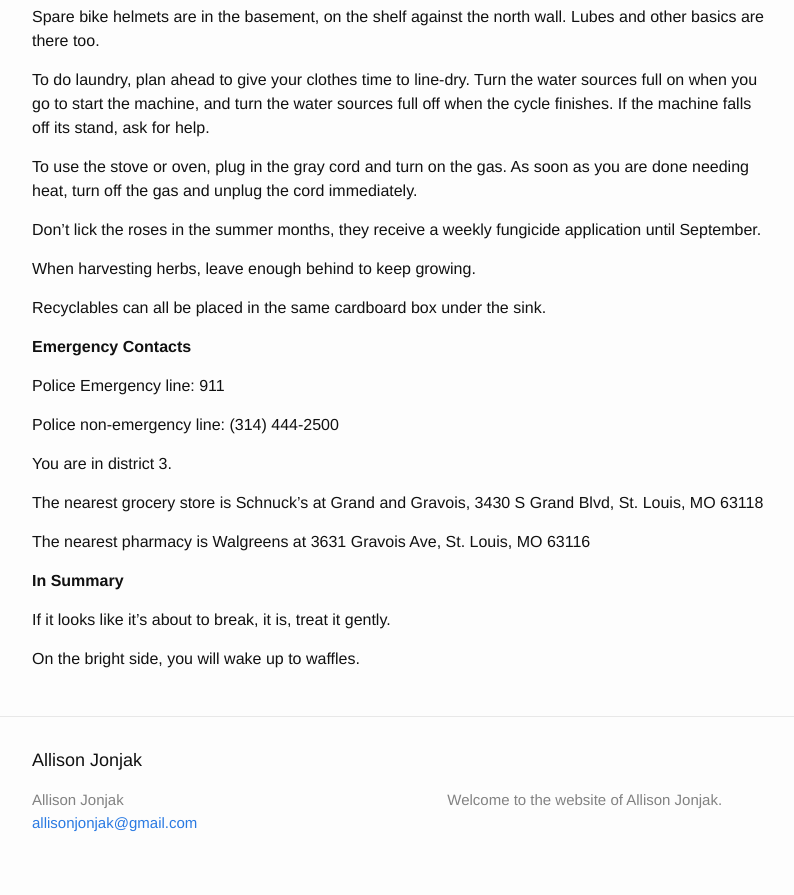
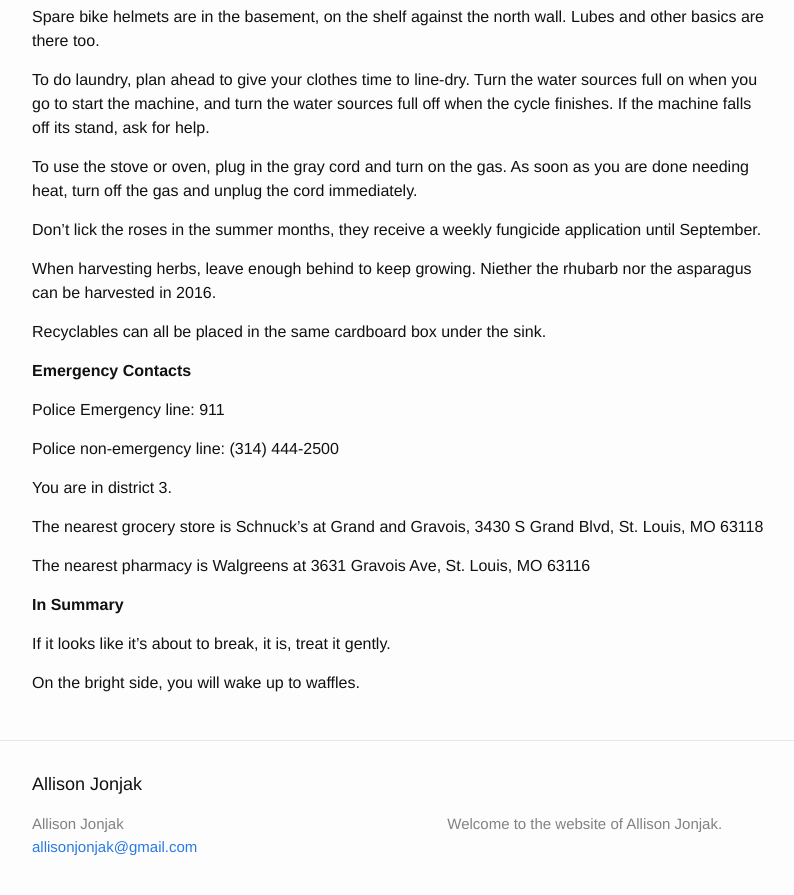
Before and after one commit to cranhandler/cranhandler.github.io, a Jekyll site: the page built from about/visiting.md, in a window 1280 px wide and 900 px high, scrolled down 693 px. Shown: the top 895 px of the window, without its empty margins (238-1032 px from the left). Built offline with Jekyll 4.4.1, drawn with Linux system fonts in a browser that asks for light colours.

Commit message:
Update visiting.md

```diff
--- a/about/visiting.md
+++ b/about/visiting.md
@@ -41,7 +41,7 @@ layout: default
 
  Don't lick the roses in the summer months, they receive a weekly fungicide application until September.
 
- When harvesting herbs, leave enough behind to keep growing.
+ When harvesting herbs, leave enough behind to keep growing. Niether the rhubarb nor the asparagus can be harvested in 2016.
 
  Recyclables can all be placed in the same cardboard box under the sink.
 
```
